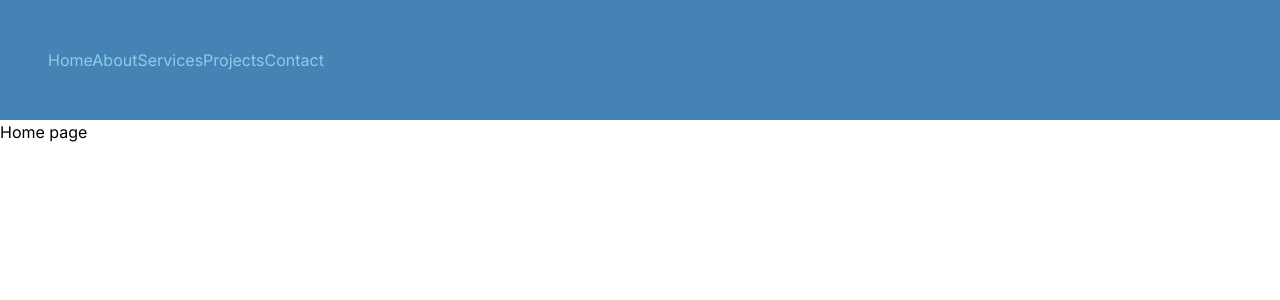
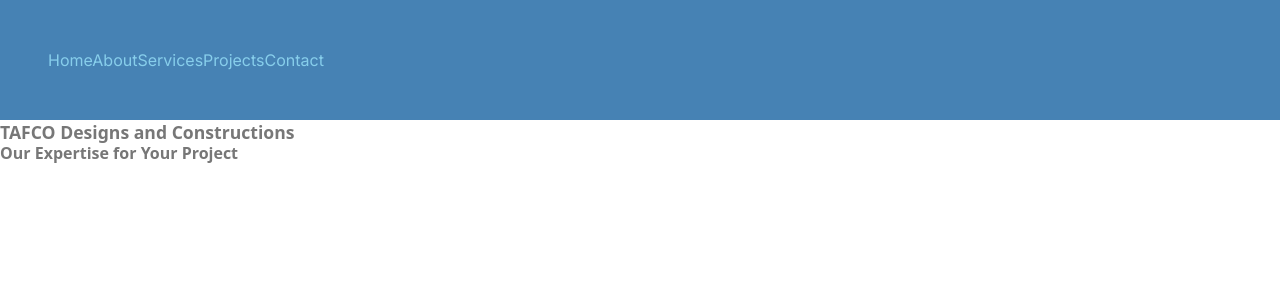
Before and after one commit to Tafco-Decons/tafco-decons, a Next.js app: page /home in a window 1280 px wide. Shown: the top 300 px of the page. Built offline with nearby package versions, Linux system fonts and the light colour scheme.

Commit message:
Added title in home page

```diff
--- /dev/null
+++ b/src/app/home/HomeStyles.css
@@ -0,0 +1,17 @@
+.title {
+  font-size: 1.1rem;
+  color: #777;
+  font-weight: 600;
+  line-height: 1.41em;
+  font-family: system-ui, -apple-system, BlinkMacSystemFont, "Segoe UI", Roboto,
+    Oxygen, Ubuntu, Cantarell, "Open Sans", "Helvetica Neue", sans-serif;
+  width: 70%;
+}
+.title h6 {
+  font-size: 1rem;
+  color: #777;
+  font-weight: 600;
+  line-height: 1em;
+  font-family: system-ui, -apple-system, BlinkMacSystemFont, "Segoe UI", Roboto,
+    Oxygen, Ubuntu, Cantarell, "Open Sans", "Helvetica Neue", sans-serif;
+}
--- a/src/app/home/page.js
+++ b/src/app/home/page.js
@@ -1,7 +1,13 @@
 import React from "react";
+import "@/app/home/HomeStyles.css";
 
 const HomePage = () => {
-  return <h1>Home page</h1>;
+  return (
+    <div class="title">
+      <span> TAFCO Designs and Constructions</span>
+      <h6> Our Expertise for Your Project</h6>
+    </div>
+  );
 };
 
 export default HomePage;
```
